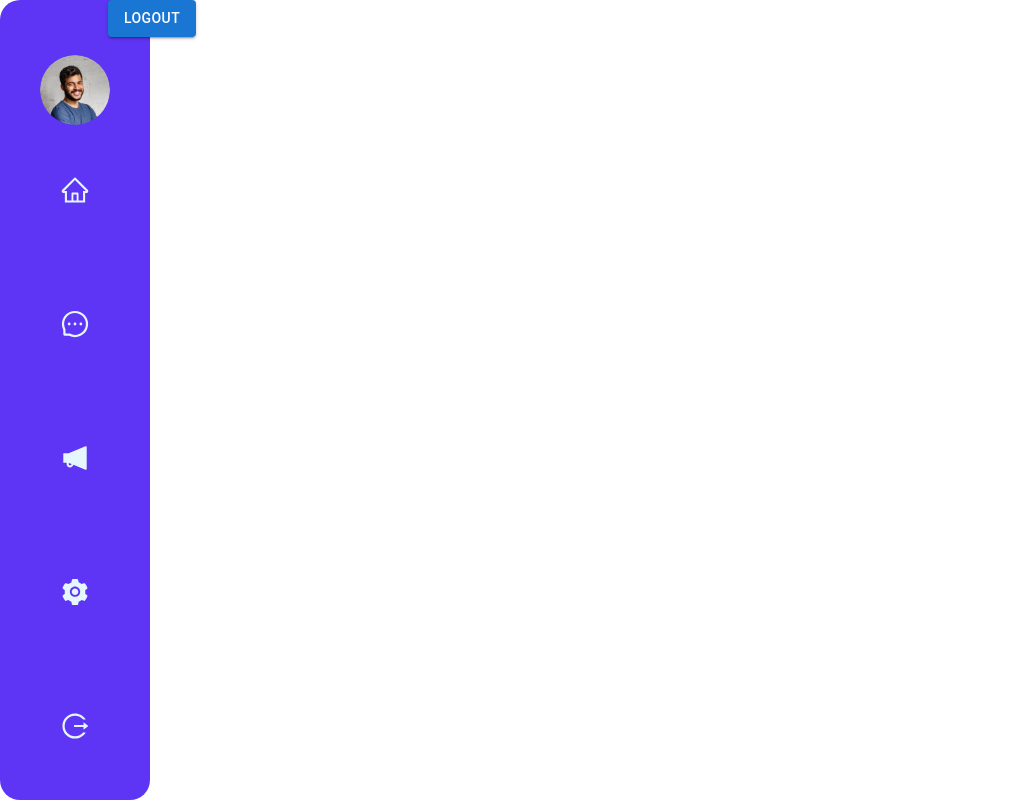
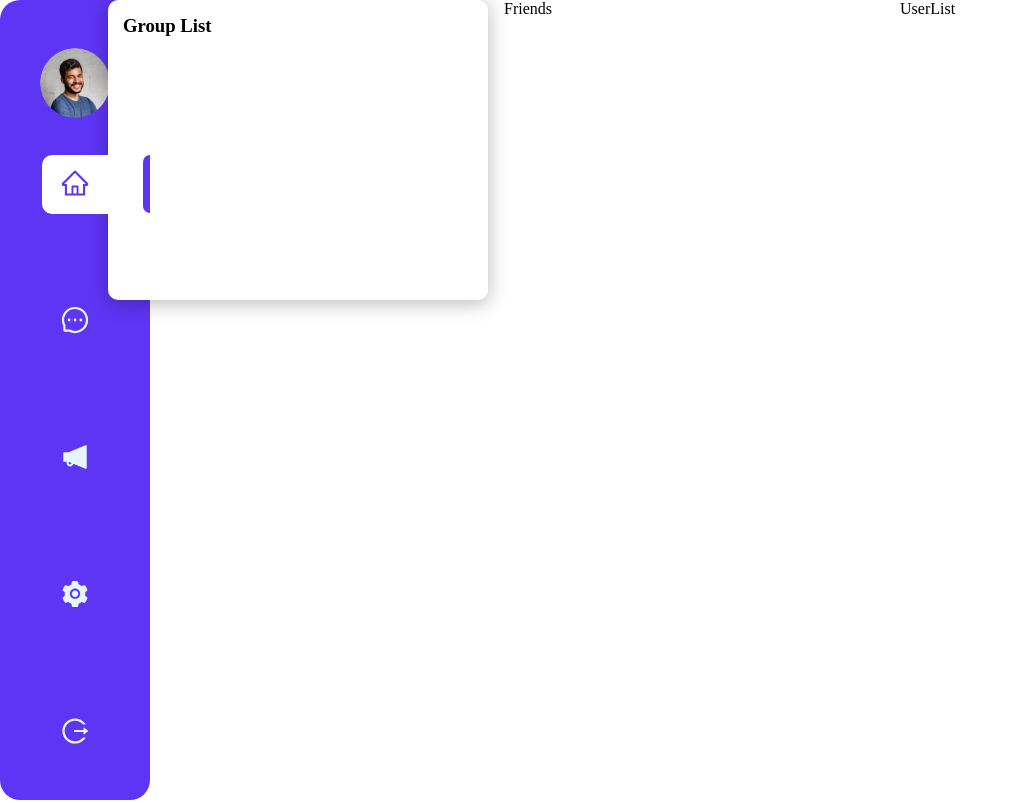
Before and after one commit to aminulislam69/great_bachal, a React (Vite) app: page /bachal/home in a window 1280 px wide. Shown: the whole page, without its empty margins (0-1018 px from the left). Built offline with nearby package versions, Linux system fonts and the light colour scheme.

Commit message:
home page layout done

```diff
--- /dev/null
+++ b/src/components/Friends.jsx
@@ -0,0 +1,9 @@
+import React from 'react'
+
+const Friends = () => {
+  return (
+    <div>Friends</div>
+  )
+}
+
+export default Friends
--- /dev/null
+++ b/src/components/Group.jsx
@@ -0,0 +1,9 @@
+import React from 'react'
+
+const Group = () => {
+  return (
+    <h3>Group List</h3>
+  )
+}
+
+export default Group
--- a/src/components/RootLayout.jsx
+++ b/src/components/RootLayout.jsx
@@ -3,9 +3,28 @@ import { Outlet } from 'react-router-dom'
 import Grid from '@mui/material/Grid';
 import propic from '../assets/propic.png'
 import { AiOutlineHome, AiOutlineMessage, AiFillNotification, AiFillSetting, AiOutlineLogout} from 'react-icons/ai'
-import { Link } from 'react-router-dom';
+import { Link, useLocation, useNavigate} from 'react-router-dom';
+import { getAuth, signOut } from "firebase/auth";
 
 const RootLayout = () => {
+
+  let navigate = useNavigate()
+
+  const auth = getAuth();
+
+  let handleLogout =()=>{
+
+      signOut(auth).then(() => {
+          navigate("/login")
+        }).catch((error) => {
+          // An error happened.
+        });
+
+  }
+
+
+  const location = useLocation()
+  console.log(location.pathname)
   return (
     <>
    <Grid container spacing={2}>
@@ -15,17 +34,31 @@ const RootLayout = () => {
                 <img src={ propic }/>
                 <ul>
                     <li>
-                        <Link to="/bachal/home">
-                            <AiOutlineHome className='icon'/>
+                        <Link to="/bachal/home" className= { location.pathname == "/bachal/home" ? 'active' : 'icon'}>
+                            <AiOutlineHome />
                         </Link>
                     </li>
                     <li>
-                        <Link to="/bachal/message">
-                            <AiOutlineMessage className='icon'/>
+                        <Link to="/bachal/message" className= { location.pathname == "/bachal/message" ? 'active' : 'icon'}>
+                            <AiOutlineMessage />
                         </Link></li>
-                    <li><AiFillNotification className='icon'/></li>
-                    <li><AiFillSetting className='icon'/></li>
-                    <li><AiOutlineLogout className='icon'/></li>
+                    <li>
+                        <Link to="" className= { location.pathname == "" ? 'active' : 'icon'}>
+                            <AiFillNotification />
+                        </Link>
+                    </li>
+
+                    <li>
+                        <Link to="" className= { location.pathname == "" ? 'active' : 'icon'}>
+                            <AiFillSetting />
+                        </Link>
+                    </li>
+
+                    <li>
+                        <Link  to=" "  onClick={handleLogout} className= { location.pathname == "" ? 'active' : 'icon'}>
+                            < AiOutlineLogout />
+                        </Link>
+                    </li>
                 </ul>
 
             </div>
--- /dev/null
+++ b/src/components/UserList.jsx
@@ -0,0 +1,9 @@
+import React from 'react'
+
+const UserList = () => {
+  return (
+    <div>UserList</div>
+  )
+}
+
+export default UserList
--- a/src/index.css
+++ b/src/index.css
@@ -111,10 +111,57 @@ ul,ol{
   margin-top: 50px;
 }
 .icon{
+  display: inline-block;
   color: #E5F6FD;
   font-size: 30px;
   margin: 50px 0;
 }
+
+.active{
+  display: inline-block;
+  color: #5F35F5;
+  font-size: 30px;
+  margin: 50px 0;
+  position: relative;
+  z-index: 2;
+}
+.active::after {
+  position: absolute;
+  top: -13px;
+  left: -18px;
+  width: 360%;
+  height: 160%;
+  background: #fff;
+  content: "";
+  z-index: -1;
+  border-top-left-radius: 10px;
+  border-bottom-left-radius: 10px;
+}
+
+.active::before {
+  position: absolute;
+  top: -13px;
+  right: -60px;
+  background: #5F35F5;
+  width: 7px;
+  height: 159%;
+  content: "";
+  border-top-left-radius: 10px;
+  border-bottom-left-radius: 10px;
+}
+.box{
+  padding: 15px;
+  box-sizing: border-box;
+  width: 100%;
+  height: 300px;
+  background: #fff;
+  border-radius: 10px;
+  -webkit-box-shadow: 0px 3px 19px 1px rgba(0,0,0,0.26);
+-moz-box-shadow: 0px 3px 19px 1px rgba(0,0,0,0.26);
+box-shadow: 0px 3px 19px 1px rgba(0,0,0,0.26);
+
+}
+
 /* .navcontainer ul{
 
 } */
--- a/src/pages/Home.jsx
+++ b/src/pages/Home.jsx
@@ -1,28 +1,36 @@
 import React from 'react'
 import {Button} from '@mui/material';
-import { getAuth, signOut } from "firebase/auth";
-import { useNavigate } from 'react-router-dom';
+import Grid from '@mui/material/Grid';
+import Group from '../components/Group';
+import Friends from '../components/Friends';
+import UserList from '../components/UserList';
+
+
 
 const Home = () => {
 
-    let navigate = useNavigate()
 
-    const auth = getAuth();
-
-    let handleLogout =()=>{
-
-        signOut(auth).then(() => {
-            navigate("/login")
-          }).catch((error) => {
-            // An error happened.
-          });
-
-    }
 
 
   return (
     <div>
-        <Button onClick={handleLogout} variant="contained">Logout</Button>
+
+<Grid container spacing={2}>
+        <Grid item xs={4}>
+          <div className="box">
+
+            <Group/>
+          </div>
+        </Grid>
+        <Grid item xs={4}>
+          <Friends/>
+        </Grid>
+        <Grid item xs={4}>
+          <UserList/>
+        </Grid>
+
+      </Grid>
+        {/* <Button  variant="contained">Logout</Button> */}
     </div>
   )
 }
```
